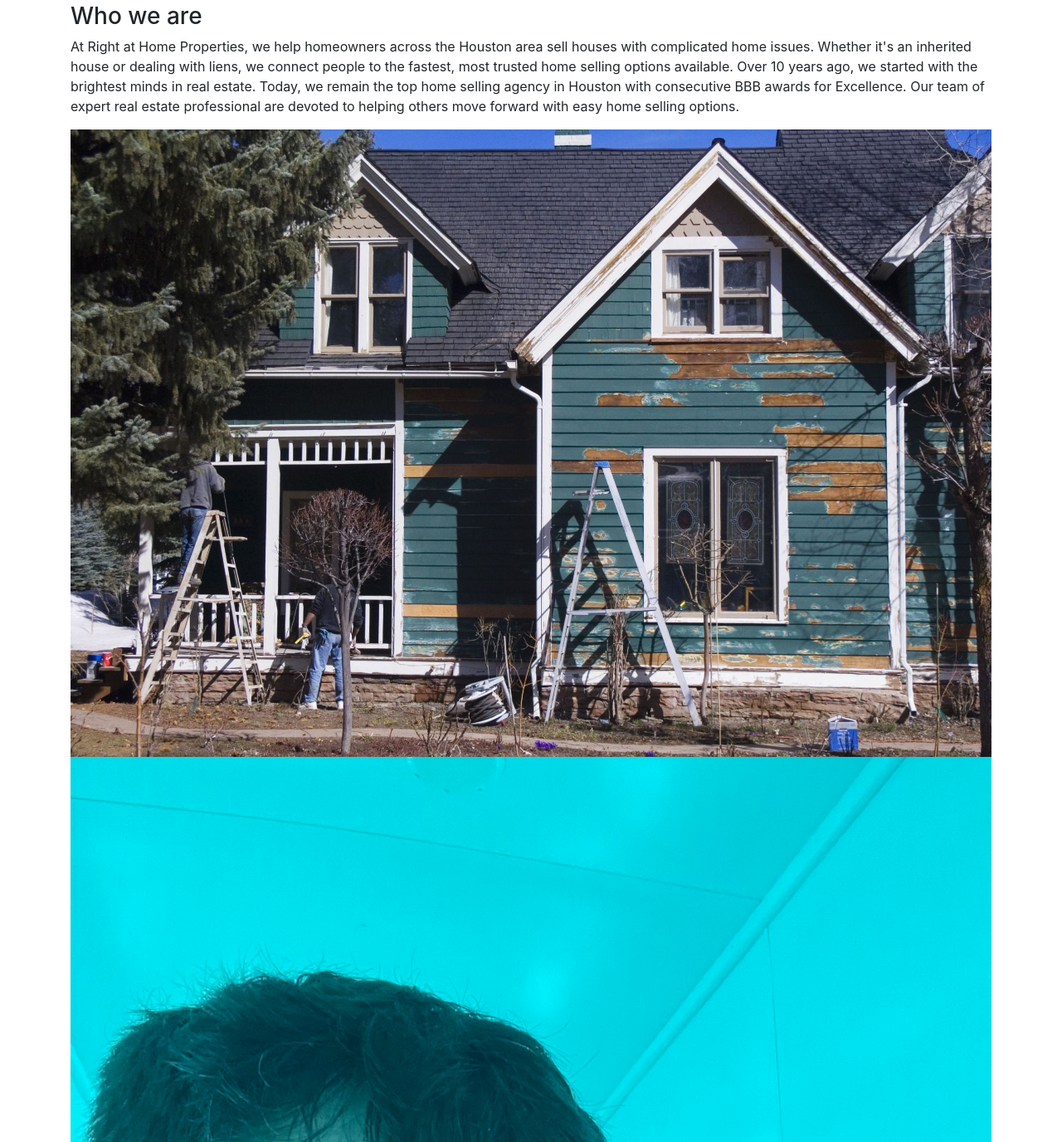
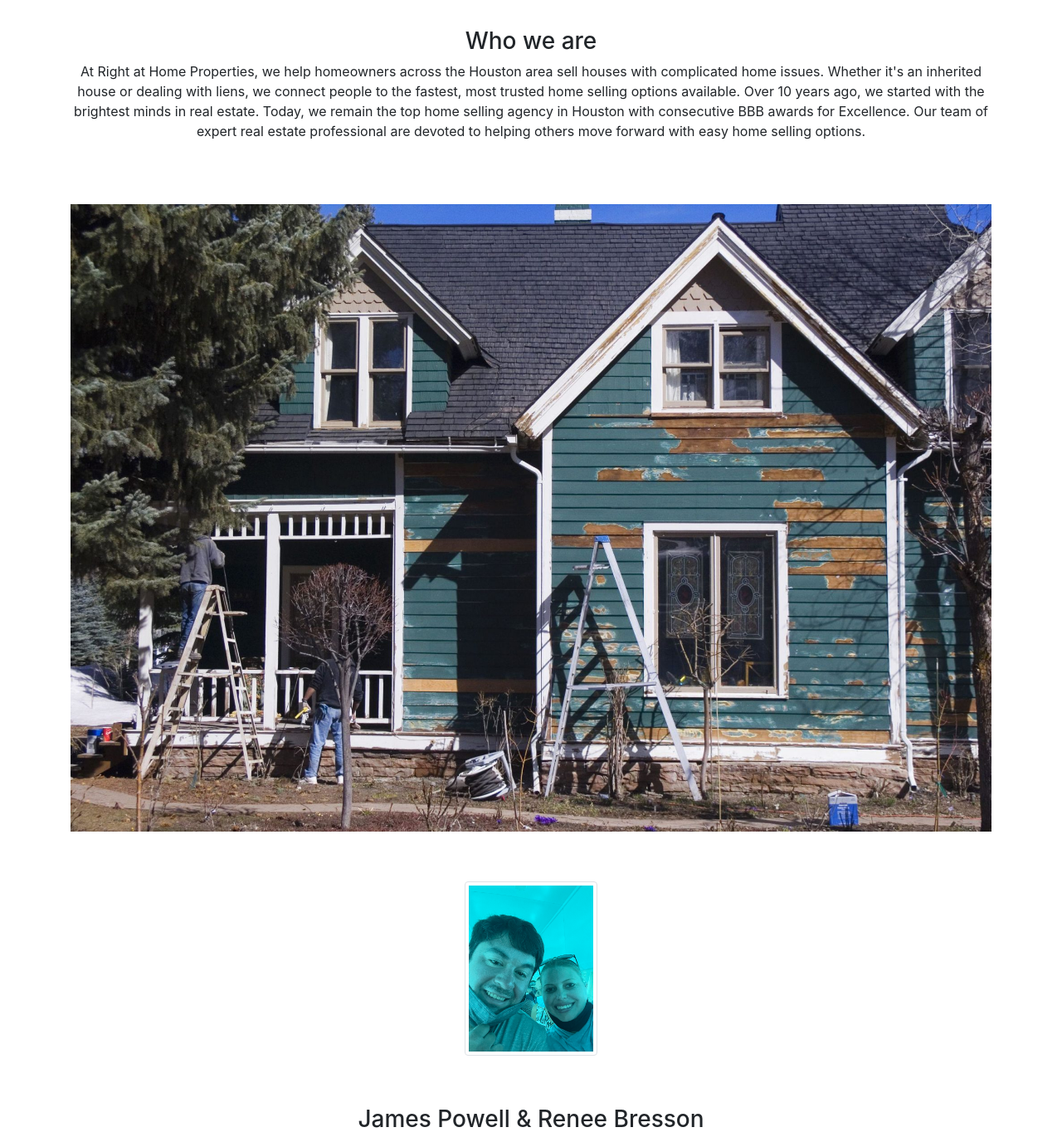
Before and after one commit to jaypowellcs/BuyHomesQuickDFW, a website: page aboutus.html in a window 1280 px wide. Shown: the part 431-1807 px from the top of the page at 83% size. Drawn offline with nearby package versions, Linux system fonts and the light colour scheme.

Commit message:
changed about us

```diff
--- a/aboutus.html
+++ b/aboutus.html
@@ -107,28 +107,36 @@
 </div>
 
 <div class="container">
-  <div class="row">
+  <div class="row row-content">
     <div class="col">
-      <h3>Who we are</h3>
-      <p>At Right at Home Properties, we help homeowners across the Houston area sell houses with complicated home issues. Whether it's an inherited house or dealing with liens, we connect people to the fastest, most trusted home selling options available. Over 10 years ago, we started with the brightest minds in real estate. Today, we remain the top home selling agency in Houston with consecutive BBB awards for Excellence. Our team of expert real estate professional are devoted to helping others move forward with easy home selling options.</p>
+      <h3 class="text-center">Who we are</h3>
+      <p class="text-center">At Right at Home Properties, we help homeowners across the Houston area sell houses with complicated home issues. Whether it's an inherited house or dealing with liens, we connect people to the fastest, most trusted home selling options available. Over 10 years ago, we started with the brightest minds in real estate. Today, we remain the top home selling agency in Houston with consecutive BBB awards for Excellence. Our team of expert real estate professional are devoted to helping others move forward with easy home selling options.</p>
     </div>
   </div>
 </div>
 
 <div class="container">
-  <div class="row">
-    <div class="col">
+  <div class="row row-content">
+    <div class="col-lg-12">
       <img src="images/homerepair.jpg" class="img-fluid" alt="Home being repaired">
     </div>
   </div>
 </div>
 
 <div class="container">
-  <div class="row">
-    <div class="col">
-      <img src="images/jayRenee.jpg" class="img-fluid" alt="Home being repaired">
+  <div class="row row-content justify-content-center">
+    <div class="col-lg-2">
+      <img src="images/jayRenee.jpg" class="img-fluid img-thumbnail" alt="Home being repaired">
+    </div>
+  </div>
+  <div class="row row-content justify-content-center">
+    <div col="col-lg-2">
       <h3>James Powell & Renee Bresson</h3>
-      <br>
+    </div>
+      <br id="breakLine">
+  </div>
+  <div class="row row-content justify-content-center">
+    <div class="col-lg-2">
       <p>Jay and Renee started investing in the local community. They believes in helping their real estate clients get to their next chapter while always being professional and ethical.</p>
     </div>
   </div>
```
Also changed, not shown: css/styles.css (line endings or trailing spaces).
